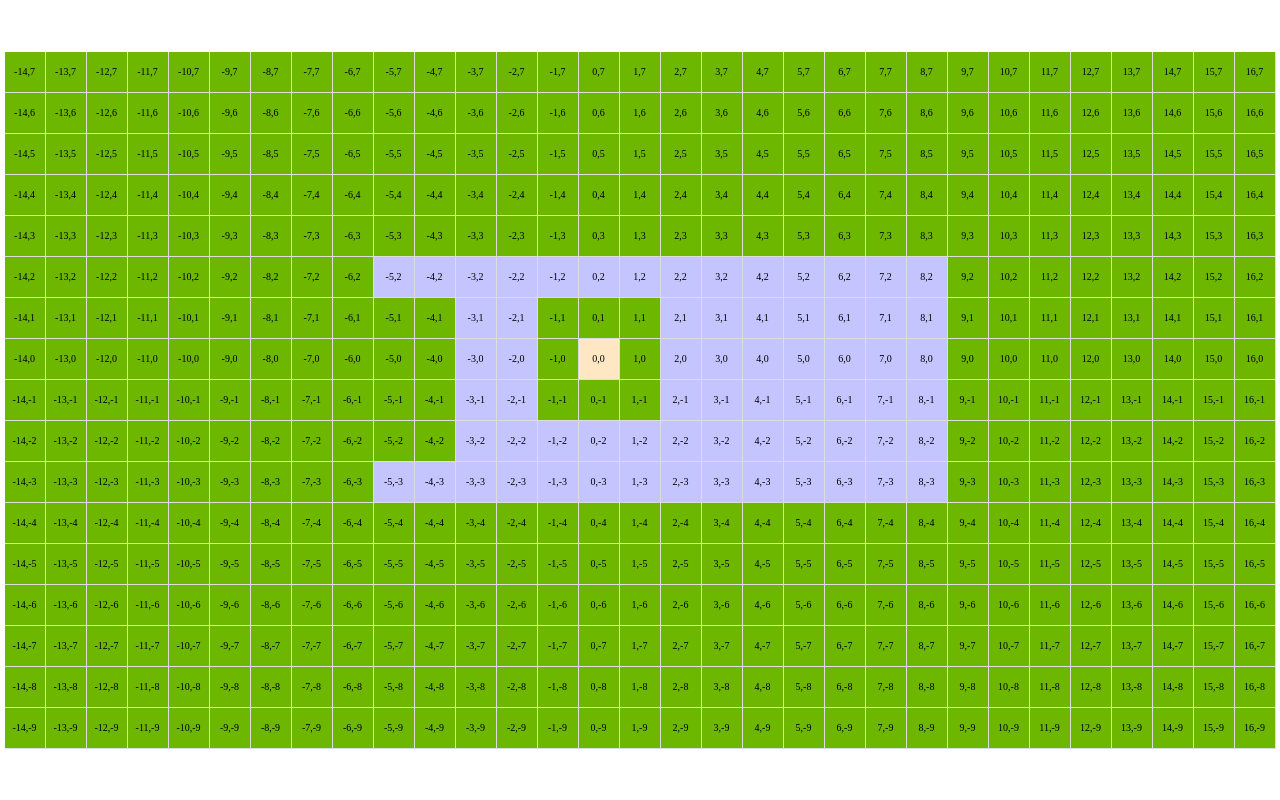
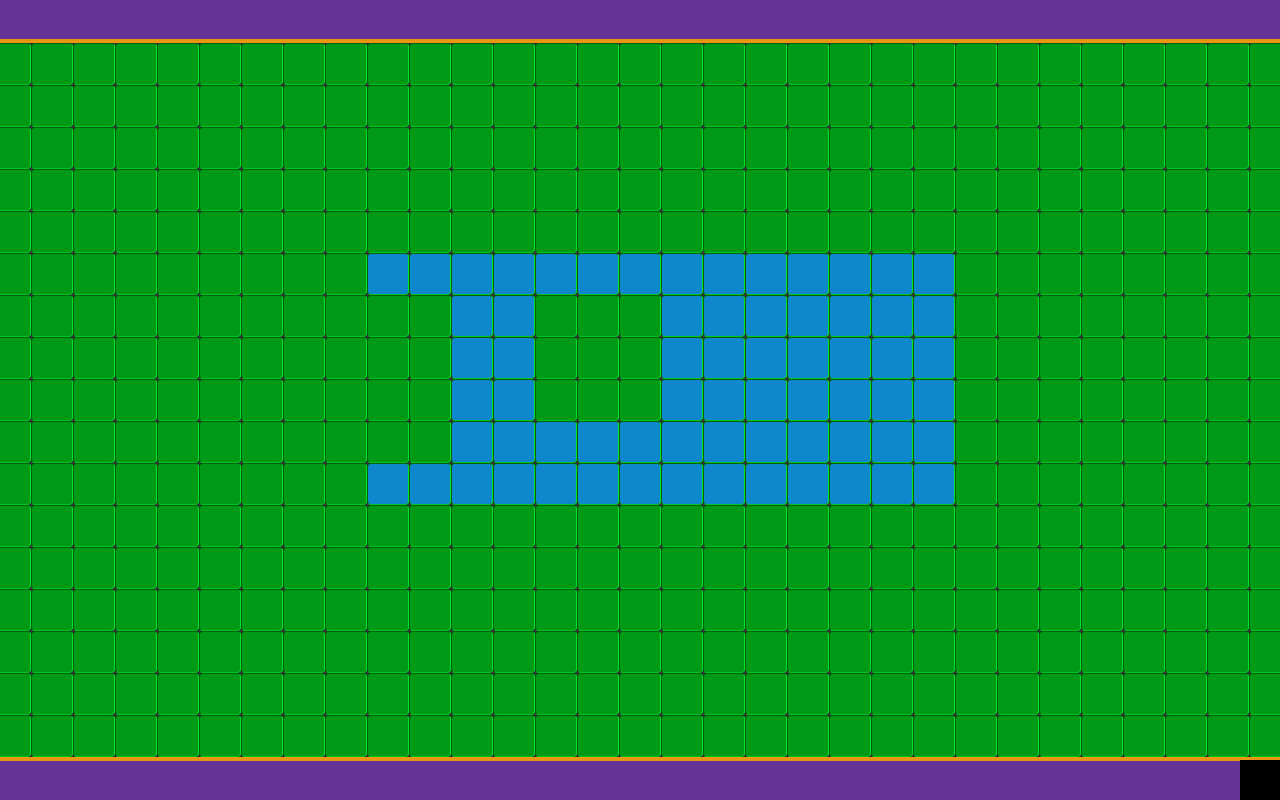
Before and after one commit to tobbbe/turnbased-multiplayer-game, a Next.js app in the folder apps/web/: page / in a window 1280 px wide. Built offline with nearby package versions, Linux system fonts and the light colour scheme.

Commit message:
add state mngmnt

```diff
--- a/apps/web/app/game/game.css
+++ b/apps/web/app/game/game.css
@@ -1,8 +1,62 @@
-html, body { margin: 0; padding: 0; }
-#world-container { min-height: 100vh; display: flex; justify-content: center; align-items: center;}
-#world-map {display: flex; max-width: fit-content; flex-direction: column; }
-.lat {display: flex; border-bottom: 1px solid #ddd; max-width: fit-content;}
-.lat > div { width: 40px; height: 40px; border-right: 1px solid #ddd; font-size: 10px; display: flex; justify-content: center; align-items: center; }
-.g {background: #6db700;}
-.w {background: #c4c4ff;}
-.c {background: #ffe7c4;}
+html, body {
+  margin: 0;
+  padding: 0;
+  background-color: rebeccapurple;
+}
+#world-container {
+  min-height: 100vh;
+  display: flex;
+  justify-content: center;
+  align-items: center;
+}
+#world-map {
+  display: flex;
+  max-width: fit-content;
+  flex-direction: column;
+  cursor: pointer;
+  border: 4px solid rgb(233, 150, 18);
+  border-radius: 4px;
+}
+.lat {display: flex;
+  max-width: fit-content;
+  background: rgb(48, 48, 48);
+}
+.lat > div {
+  width: 40px;
+  height: 40px;
+  border-left: 1px solid #00620f;
+  border-right: 1px solid #00e122;
+  border-top: 1px solid #00620f;
+  border-bottom: 1px solid #00c71e;
+  font-size: 10px;
+  display: flex;
+  justify-content: center;
+  align-items: center;
+  border-radius: 4px;
+}
+.lat > div:hover {
+  opacity: .8;
+  background: #9b6e41;
+  border-color: rgb(206, 25, 25);
+}
+.lat > div:active {
+  opacity: .7;
+  cursor: grabbing;
+}
+.g, .c {background: #009A17;}
+.w {background: #0e87cc;}
+
+#settings {
+  position: fixed;
+  bottom: 0;
+  right: 0;
+  padding: 20px;
+  font-size: 10px;
+  background: black;
+}
+#settings.hidden > * {
+  display: none;
+}
+#settings button {
+  font-size: 10px;
+}
--- a/apps/web/app/game/game.tsx
+++ b/apps/web/app/game/game.tsx
@@ -1,19 +1,33 @@
 'use client'
 import React from 'react'
 import './game.css'
+import { Updater, useImmer } from 'use-immer'
 
-const WorldContext = React.createContext<World | null>(null)
+const GameContext = React.createContext<Game>({} as Game)
 
 export const Game = ({ worldData }: { worldData: WorldData }) => {
+  const [game, setGame] = useImmer<Game>({} as Game)
+
+  React.useEffect(() => {
+    setGame({
+      world: worldData,
+      config: { centerTile: calcCenter(worldData) },
+      ui: { showCoords: false },
+      update: setGame,
+    })
+  }, [setGame, worldData])
+
+  if (!game?.world) return null
+
   return (
-    <WorldContext.Provider value={{ ...worldData, config: { centerTile: calcCenter(worldData) } }}>
+    <GameContext.Provider value={game}>
       <GameInner />
-    </WorldContext.Provider>
+    </GameContext.Provider>
   )
 }
 
 const GameInner = () => {
-  const world = useWorld()
+  const { world } = useGame()
 
   return (
     <div id="world-container">
@@ -28,14 +42,20 @@ const GameInner = () => {
           )
         })}
       </div>
+      <Settings />
     </div>
   )
 }
 
 function Tile({ coordinate }: { coordinate: Coordinate }) {
-  const world = useWorld()
-  const tile = tileConfig(coordinate, world)
-  return <div className={tile.className}>{`${tile.relativeX},${tile.relativeY}`}</div>
+  const game = useGame()
+  const tile = tileConfig(coordinate, game)
+
+  return (
+    <div className={tile.className}>
+      {game.ui.showCoords ? `${tile.relativeX},${tile.relativeY}` : ''}
+    </div>
+  )
 }
 
 type WorldData = {
@@ -53,33 +73,38 @@ type WorldData = {
     }[]
   }
 }
-
-type World = {
+type Game = {
+  world: WorldData
   config: {
     centerTile: Coordinate
   }
-} & WorldData
-
+  ui: {
+    showCoords: boolean
+  }
+  update: Updater<Game>
+}
 type TileType = number | 'c'
 type Coordinate = { x: number; y: number }
 
-function tileConfig(absolutePos: Coordinate, world: World) {
-  const tile = world.map.tiles[absolutePos.y][absolutePos.x]
+function tileConfig(absolutePos: Coordinate, game: Game) {
+  const tile = game.world.map.tiles[absolutePos.y][absolutePos.x]
 
   return {
-    relativeX: absolutePos.x - world.config.centerTile.x,
-    relativeY: world.config.centerTile.y - absolutePos.y,
+    relativeX: absolutePos.x - game.config.centerTile.x,
+    relativeY: game.config.centerTile.y - absolutePos.y,
     absoluteX: absolutePos.x,
     absoluteY: absolutePos.y,
-    className: tile === 'c' ? 'c' : world.map.types[world.map.locations[tile].type].id,
+    className: tile === 'c' ? 'c' : game.world.map.types[game.world.map.locations[tile].type].id,
   }
 }
 
-function useWorld() {
-  const world = React.useContext(WorldContext)
-  if (!world) throw new Error('World is null')
-  return world
+function useGame() {
+  const game = React.useContext(GameContext)
+
+  if (!game) throw new Error('World is null')
+  return game
 }
+
 function calcCenter(world: WorldData): Coordinate {
   for (let latIndex = 0; latIndex < world.map.tiles.length; latIndex++) {
     const latitude = world.map.tiles[latIndex]
@@ -91,3 +116,23 @@ function calcCenter(world: WorldData): Coordinate {
   }
   throw new Error('Cant find center')
 }
+
+function Settings() {
+  const game = useGame()
+
+  return (
+    <div
+      id="settings"
+      className={'hidden'}
+      onClick={(e) => e.currentTarget.classList.toggle('hidden')}>
+      <button
+        onClick={() =>
+          game.update((draft) => {
+            draft.ui.showCoords = !draft?.ui.showCoords
+          })
+        }>
+        Toggle coords
+      </button>
+    </div>
+  )
+}
```
Also changed, not shown: apps/web/package.json (+5 -3 lines), 1 other file (tests, documents, lock files or other folders).
